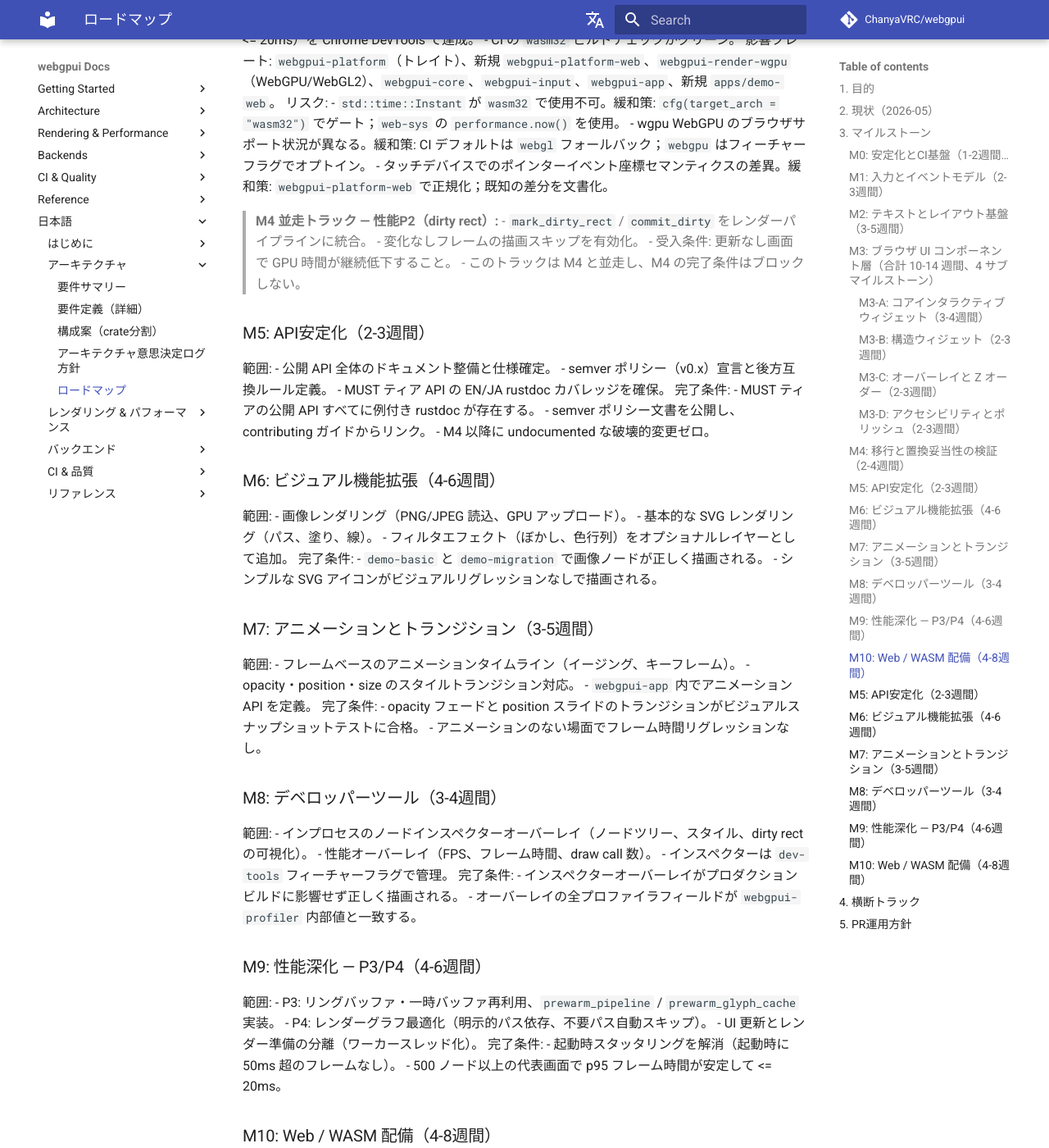
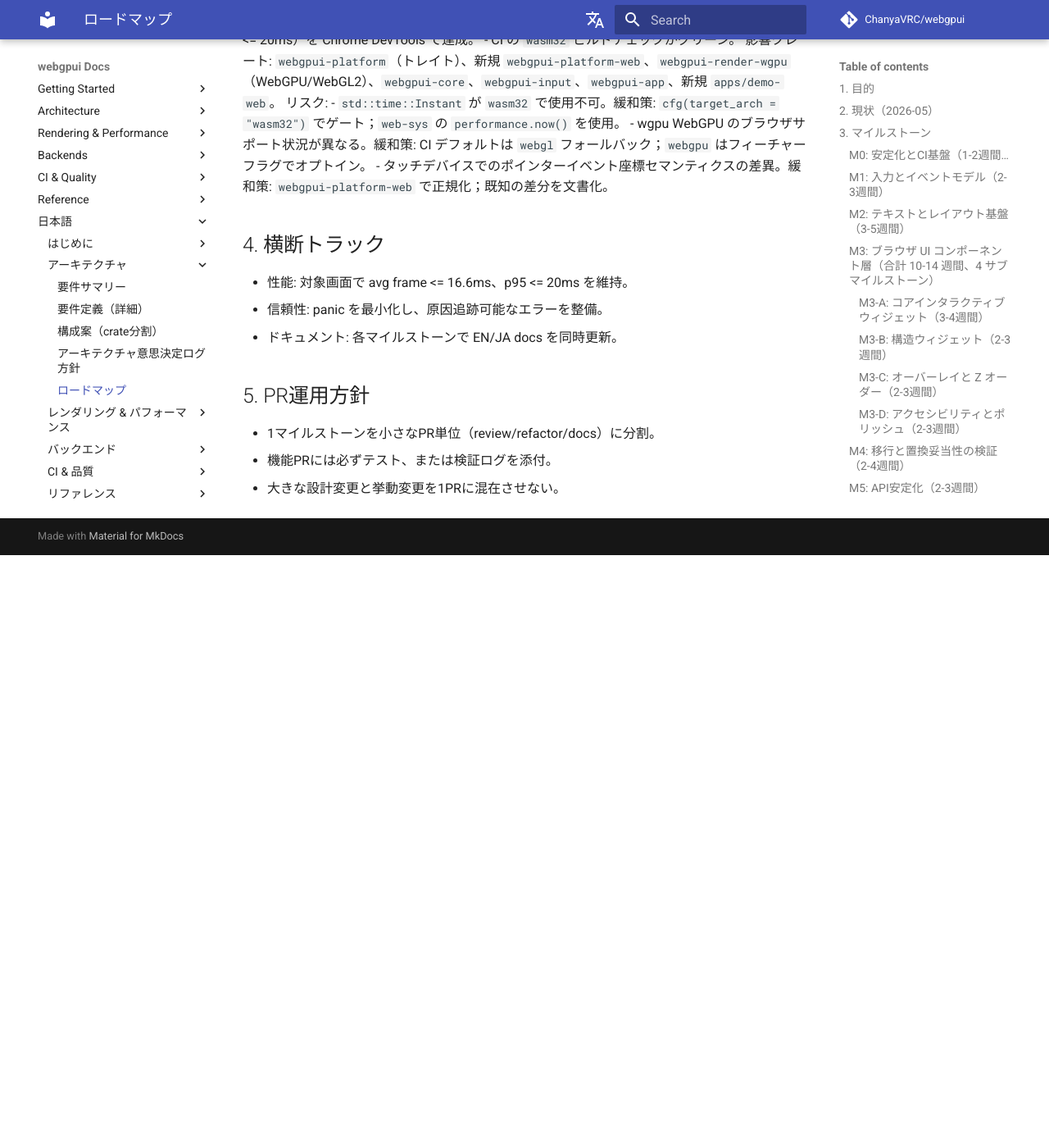
Before and after one commit to ChanyaVRC/webgpui, an MkDocs documentation site: the page built from docs/ja/roadmap.md, in a window 1280 px wide and 1400 px high, scrolled down 4763 px. Shown: the whole window at 82% size. Built offline with MkDocs 1.6.1 and Material for MkDocs 9.7.7, drawn with Linux system fonts in a browser that asks for light colours; comment, search, counter and statistics services are not loaded; after the commit the page ends 5440 px from its top, so only the background shows below that; some of the changed text lies outside the part shown.

Commit message:
docs(ja): fix duplicate M5-M10 sections and remove responsible PR line in roadmap

```diff
--- a/docs/ja/roadmap.md
+++ b/docs/ja/roadmap.md
@@ -103,7 +103,6 @@
 > - `P2_GPU_SKIP_RATIO` メトリクスを `.ci/` メトリクス形式に追加。
 > - 受入条件: 更新なし画面で GPU 時間が継続低下すること；CIのP2ゲートで検証。
 > - このトラックは M4 と並走し、M4 の完了条件はブロックしない。
-> - 担当PR: `perf/p2-dirty-rect-integration`
 
 ### M5: API安定化（2-3週間）
 範囲:
@@ -203,69 +202,6 @@
 - wgpu WebGPU のブラウザサポート状況が異なる。緩和策: CI デフォルトは `webgl` フォールバック；`webgpu` はフィーチャーフラグでオプトイン。
 - タッチデバイスでのポインターイベント座標セマンティクスの差異。緩和策: `webgpui-platform-web` で正規化；既知の差分を文書化。
 
-> **M4 並走トラック — 性能P2（dirty rect）:**
-> - `mark_dirty_rect` / `commit_dirty` をレンダーパイプラインに統合。
-> - 変化なしフレームの描画スキップを有効化。
-> - 受入条件: 更新なし画面で GPU 時間が継続低下すること。
-> - このトラックは M4 と並走し、M4 の完了条件はブロックしない。
-
-### M5: API安定化（2-3週間）
-範囲:
-- 公開 API 全体のドキュメント整備と仕様確定。
-- semver ポリシー（v0.x）宣言と後方互換ルール定義。
-- MUST ティア API の EN/JA rustdoc カバレッジを確保。
-完了条件:
-- MUST ティアの公開 API すべてに例付き rustdoc が存在する。
-- semver ポリシー文書を公開し、contributing ガイドからリンク。
-- M4 以降に undocumented な破壊的変更ゼロ。
-
-### M6: ビジュアル機能拡張（4-6週間）
-範囲:
-- 画像レンダリング（PNG/JPEG 読込、GPU アップロード）。
-- 基本的な SVG レンダリング（パス、塗り、線）。
-- フィルタエフェクト（ぼかし、色行列）をオプショナルレイヤーとして追加。
-完了条件:
-- `demo-basic` と `demo-migration` で画像ノードが正しく描画される。
-- シンプルな SVG アイコンがビジュアルリグレッションなしで描画される。
-
-### M7: アニメーションとトランジション（3-5週間）
-範囲:
-- フレームベースのアニメーションタイムライン（イージング、キーフレーム）。
-- opacity・position・size のスタイルトランジション対応。
-- `webgpui-app` 内でアニメーション API を定義。
-完了条件:
-- opacity フェードと position スライドのトランジションがビジュアルスナップショットテストに合格。
-- アニメーションのない場面でフレーム時間リグレッションなし。
-
-### M8: デベロッパーツール（3-4週間）
-範囲:
-- インプロセスのノードインスペクターオーバーレイ（ノードツリー、スタイル、dirty rect の可視化）。
-- 性能オーバーレイ（FPS、フレーム時間、draw call 数）。
-- インスペクターは `dev-tools` フィーチャーフラグで管理。
-完了条件:
-- インスペクターオーバーレイがプロダクションビルドに影響せず正しく描画される。
-- オーバーレイの全プロファイラフィールドが `webgpui-profiler` 内部値と一致する。
-
-### M9: 性能深化 — P3/P4（4-6週間）
-範囲:
-- P3: リングバッファ・一時バッファ再利用、`prewarm_pipeline` / `prewarm_glyph_cache` 実装。
-- P4: レンダーグラフ最適化（明示的パス依存、不要パス自動スキップ）。
-- UI 更新とレンダー準備の分離（ワーカースレッド化）。
-完了条件:
-- 起動時スタッタリングを解消（起動時に 50ms 超のフレームなし）。
-- 500 ノード以上の代表画面で p95 フレーム時間が安定して <= 20ms。
-
-### M10: Web / WASM 配備（4-8週間）
-範囲:
-- プラットフォーム非依存クレートで `wasm32-unknown-unknown` ターゲットをサポート。
-- winit の web バックエンド統合（`web_sys` イベントブリッジ）。
-- wgpu の WebGPU / WebGL2 バックエンドをコンパイル時に選択可能にする。
-- ブラウザキャンバスをターゲットとした `apps/demo-web` を追加。
-完了条件:
-- `demo-basic` が `wasm-pack` / `trunk` 経由でモダンブラウザ上で動作。
-- フレーム時間目標（avg <= 16.6ms、p95 <= 20ms）を Chrome DevTools で計測・達成。
-- 代表画面で WASM 固有の panic ゼロ。
-
 ## 4. 横断トラック
 - 性能: 対象画面で avg frame <= 16.6ms、p95 <= 20ms を維持。
 - 信頼性: panic を最小化し、原因追跡可能なエラーを整備。
```
